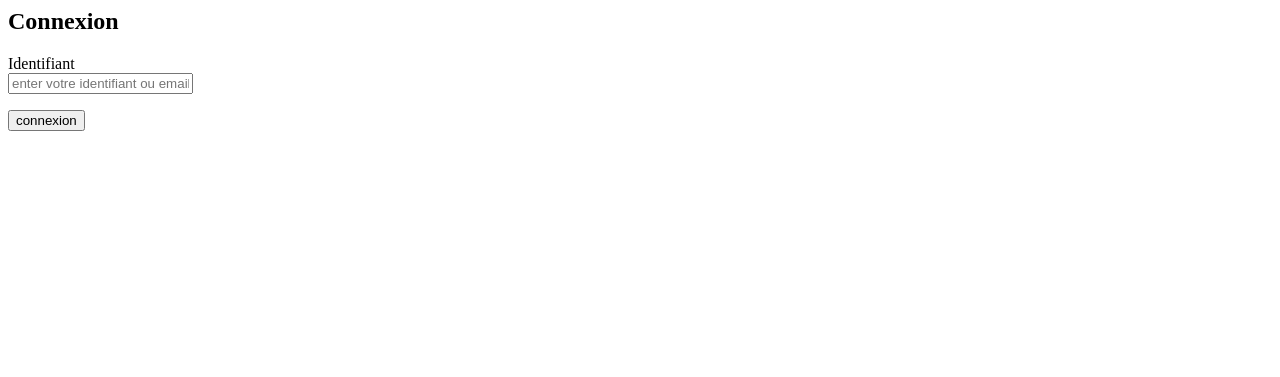
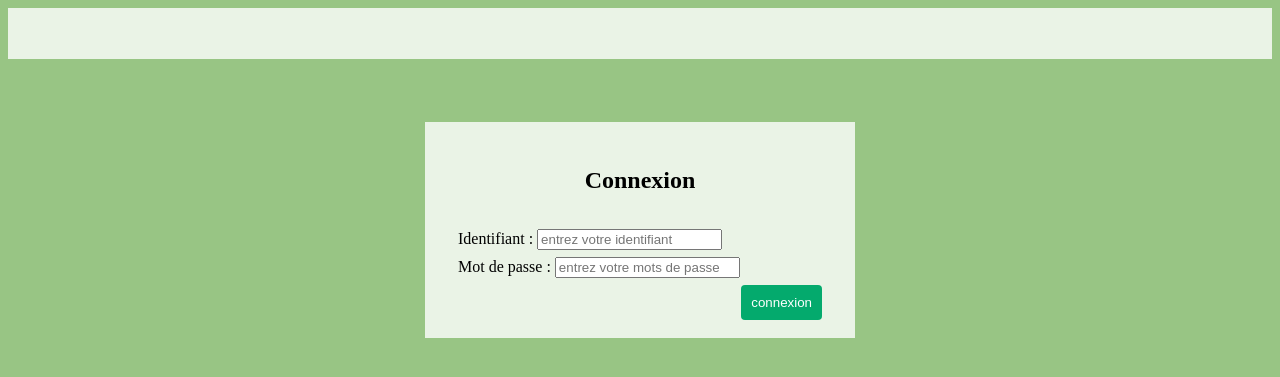
Before and after one commit to DonittoD/PROJET-COPRO, a PHP site: page / in a window 1280 px wide. Shown: the top 377 px of the page. Run offline with PHP 8.4, Linux system fonts and the light colour scheme.

Commit message:
addition de mdp

```diff
--- a/index.php
+++ b/index.php
@@ -1,6 +1,6 @@
 <?php
 require_once 'connexion.php';
-
+include ('_navbar.php');
 	session_start();
 
 	// on verifie si l'utilisateur a est connecter
@@ -15,9 +15,10 @@ if(isset($_REQUEST['btn_login']))
 {
 	// si oui on utilise la la fonction strip_tags qui permet de netoyer les information de tout script
 	$username	=strip_tags($_REQUEST["txt_username"]);	//textbox name "txt_username_username"
+	$password	=strip_tags($_REQUEST["txt_password"]);	//textbox name "txt_password"
 
 	// on verifie si l'utilisateur a mis une valeur
-	if(empty($username)){
+	if(empty($username || $password)){
 		$errorMsg[]="un champs est vide";	//check si il y a un champs qui est vide
 	}
 
@@ -38,16 +39,22 @@ if(isset($_REQUEST['btn_login']))
 			// on verfier qu'on reçois bien une valeur de la parde de la bdd
 			if($select_stmt->rowCount() > 0)
 			{
-					if($username==$row["prenom"] ) //on verifie si le nom et le nom de la bdd son equivalent
+				if($username==$row["prenom"]) //check condition user taypable "username or email" are both match from database "username or email" after continue
 				{
+						 if(($password == $row["password"])){
 							$_SESSION["user_login"] = $row["id"];	//session name is "user_login"
                         	$_SESSION["name_user"] = $row["prenom"];
+							$_SESSION["scnd_name_user"]=$row['nom'] ;
 							$_SESSION['login_time'] = time();		// on crée une minuterie
-						header("dashboard.php");			//on est redirigé dans le dashboard
+
+							$loginMsg = "Successfully Login...";
+							header("refresh:2; dashboard.php");					//on est redirigé dans le dashboard
 
 						 }else{ $errorMsg[]="wrong password";}
 
-			}
+						}else{$errorMsg[]="wrong username or email"; }
+
+			} else{$errorMsg[]="wrong username";}
 		}
 
 		catch(PDOException $e)
@@ -87,25 +94,20 @@ if(isset($_REQUEST['btn_login']))
 		?>
 			<div class ="page_de_connexion"><h2>Connexion</h2>
 				<form method="post">
+					<div class='identifiant_de_connexion'>
 						<div>
-						<label >Identifiant</label>
-					</div>
-					<div>
-						<input type="text" name="txt_username" class="form-control" placeholder="enter votre identifiant ou email" />
-					</div>
+							<label >Identifiant : </label>
+							<input type="text" name="txt_username"  placeholder="entrez votre identifiant " />
 						</div>
 
 						<div>
-					<div >
-						<input type="submit" name="btn_login" class="" value="connexion">
+							<label >Mot de passe :</label>
+							<input type="password" name="txt_password" placeholder="entrez votre mots de passe " />
 						</div>
+
+						<input type="submit" name="btn_login" class="identifiant_de_connexion" value="connexion">
 					</div>
 				</form>
-
-		</div>
-
-	</div>
-
 			</div>
 
 	</body>
```
Lines whose indentation alone changed are shown as unchanged.
